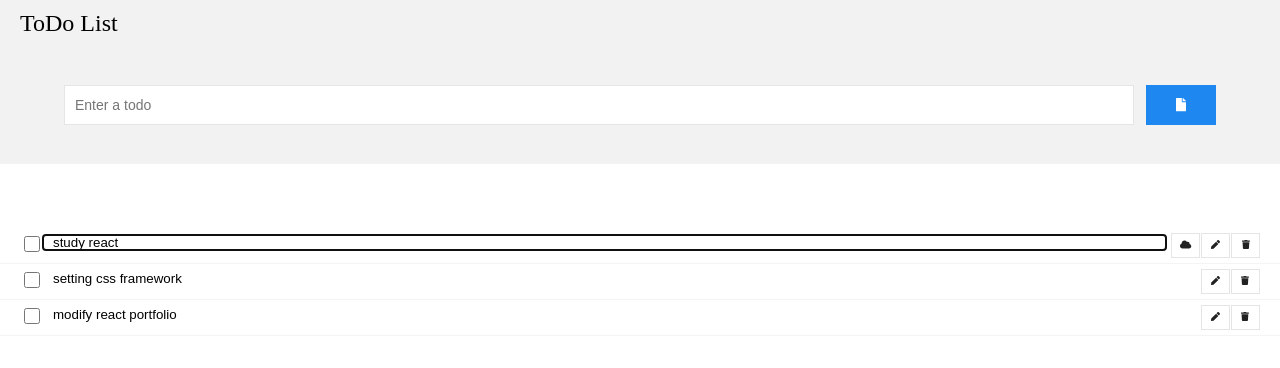
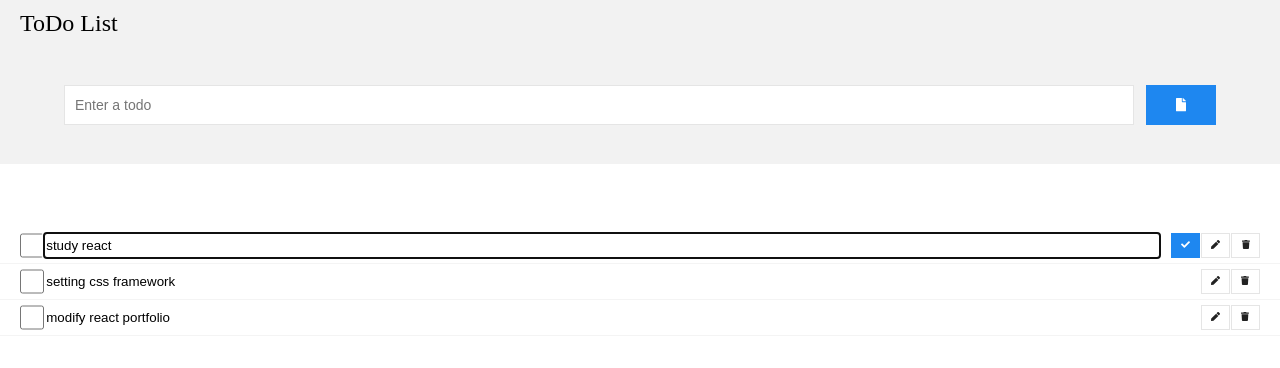
Before and after one commit to SiHyung-Lee/ToDo-List, a React (Create React App) app: page / in a window 1280 px wide. Both pictures are taken after a click on the button 1215 px from the left and 245 px from the top of the page. Shown: the top 368 px of the page. Built offline with nearby package versions, Linux system fonts and the light colour scheme.

Commit message:
수정 기능

```diff
--- a/src/components/Tasks.js
+++ b/src/components/Tasks.js
@@ -1,7 +1,7 @@
-import React, { useState } from "react";
-import styled from "styled-components";
-import { FontAwesomeIcon } from "@fortawesome/react-fontawesome";
-import { faPen, faTrash, faCloud } from "@fortawesome/free-solid-svg-icons";
+import React, { useState } from 'react';
+import styled from 'styled-components';
+import { FontAwesomeIcon } from '@fortawesome/react-fontawesome';
+import { faPen, faTrash, faCheck } from '@fortawesome/free-solid-svg-icons';
 
 const Task = styled.div`
     display: flex;
@@ -11,22 +11,24 @@ const Task = styled.div`
 `;
 
 const Inputs = styled.div`
+    display: flex;
+    align-items: center;
     width: 100%;
 `;
 
 const Checkbox = styled.input`
-  width: 16px;
-  height: 16px;
+    width: 25px;
+    height: 25px;
     border: 1px solid #ccc;
-  font-size: 12px;
-  vertical-align: middle;
+    margin: 0;
 `;
 
 const Input = styled.input`
-  width: calc(100% - 27px);
-  padding: 0 10px;
+    width: 100%;
+    height: 100%;
+    margin-right: 10px;
     border: none;
-  text-decoration: ${(props) => (props.dataChecked ? "line-through" : "none")};
+    text-decoration: ${props => (props.dataChecked ? 'line-through' : 'none')};
     box-sizing: border-box;
     &.task__modify {
         display: none;
@@ -48,17 +50,19 @@ const Button = styled.button`
     font-size: 9px;
     &.button__modify {
         display: none;
+        background-color: rgb(30, 135, 240);
+        border-color: rgb(30, 135, 240);
     }
 `;
 
 const IconPen = <FontAwesomeIcon icon={faPen} />;
 const IconTrash = <FontAwesomeIcon icon={faTrash} />;
-const IconCloud = <FontAwesomeIcon icon={faCloud} />;
+const IconCheck = <FontAwesomeIcon icon={faCheck} style={{ color: '#fff' }} />;
 
-const Tasks = (props) => {
-  const [value, setValue] = useState("");
+const Tasks = props => {
+    const [value, setValue] = useState('');
 
-  const handleChange = (event) => {
+    const handleChange = event => {
         setValue(event.target.value);
     };
 
@@ -100,12 +104,18 @@ const Tasks = (props) => {
                             onClick={() => handleModifyConfirmTask(idx, value)}
                             className="button__modify"
                         >
-              {IconCloud}
+                            {IconCheck}
                         </Button>
-            <Button type="button" onClick={() => handleModifyTask(idx)}>
+                        <Button
+                            type="button"
+                            onClick={() => handleModifyTask(idx)}
+                        >
                             {IconPen}
                         </Button>
-            <Button type="button" onClick={() => handleDeleteTask(idx)}>
+                        <Button
+                            type="button"
+                            onClick={() => handleDeleteTask(idx)}
+                        >
                             {IconTrash}
                         </Button>
                     </Buttons>
```
Lines whose indentation alone changed are shown as unchanged.
